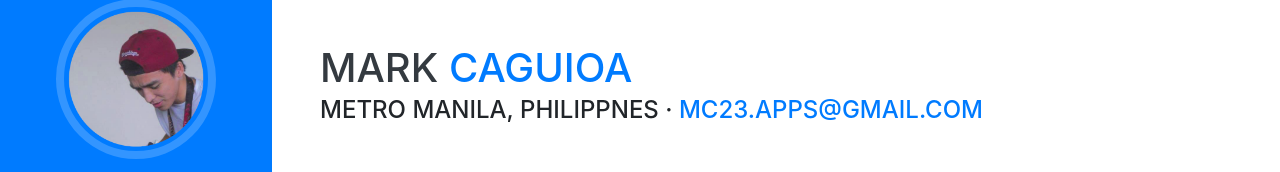
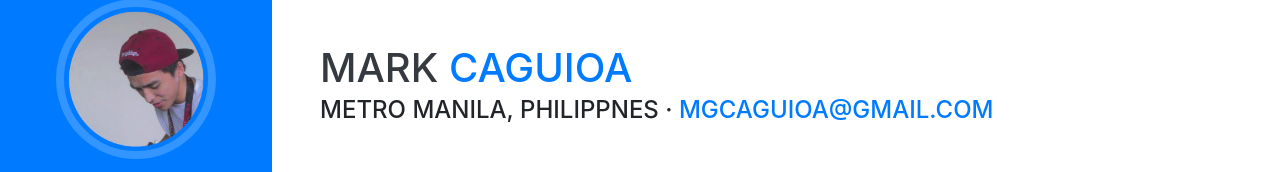
Before and after one commit to mgcaguioa/mgcaguioa.github.io, a website with bundled scripts: page index.html in a window 1280 px wide. Shown: the part 197-369 px from the top of the page. Built offline with nearby package versions, Linux system fonts and the light colour scheme; a web font is replaced by a local one.

Commit message:
Update email

```diff
--- a/index.html
+++ b/index.html
@@ -68,7 +68,7 @@
           <span class="text-primary">Caguioa</span>
         </h1>
         <div class="subheading mb-5">Metro Manila, Philippnes ·
-          <a href="mailto:name@email.com">mc23.apps@gmail.com</a>
+          <a href="mailto:name@email.com">mgcaguioa@gmail.com</a>
         </div>
         <p class="lead mb-5">Mobile applications developer with strong engineering skills gained from more than 7 years of experience building and maintaining mobile applications on both the Android and iOS platforms. A team player and has experience in leading a talented and motivated team of developers.</p>
         <div class="social-icons">
```
